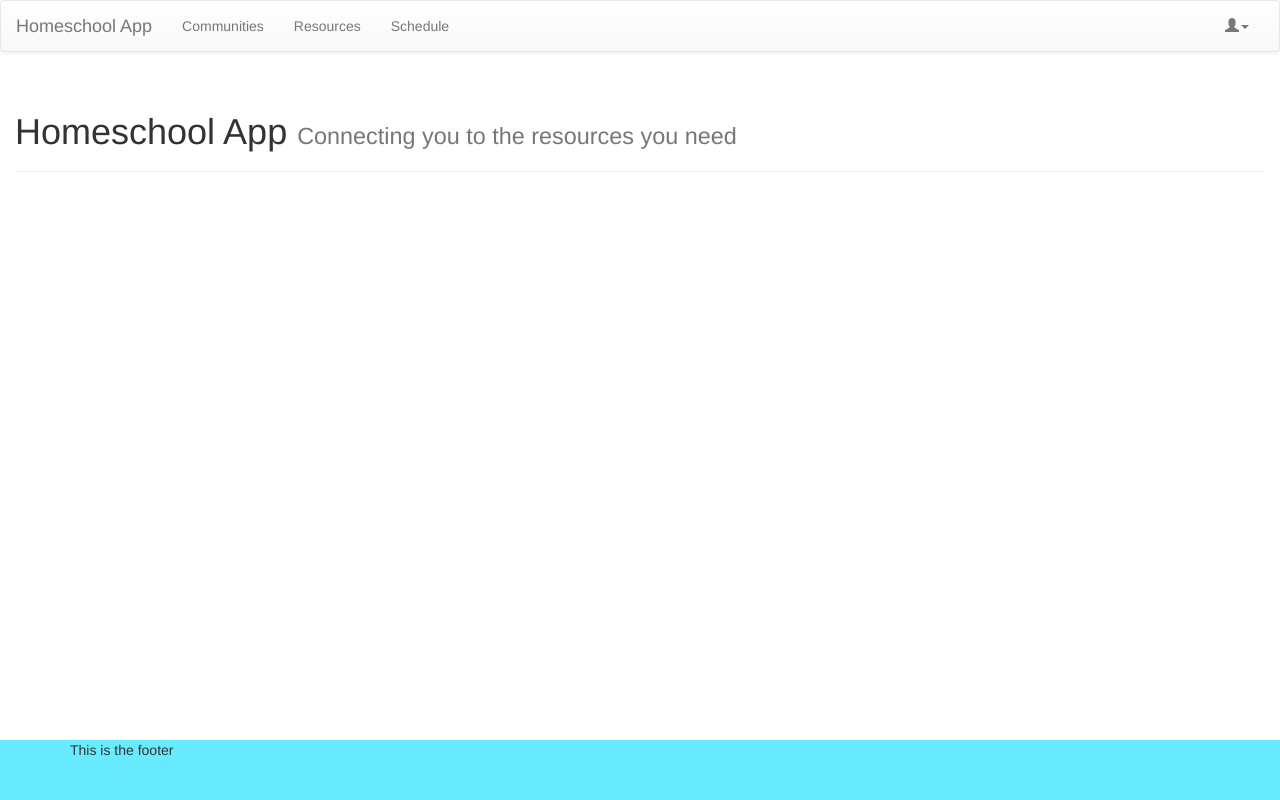
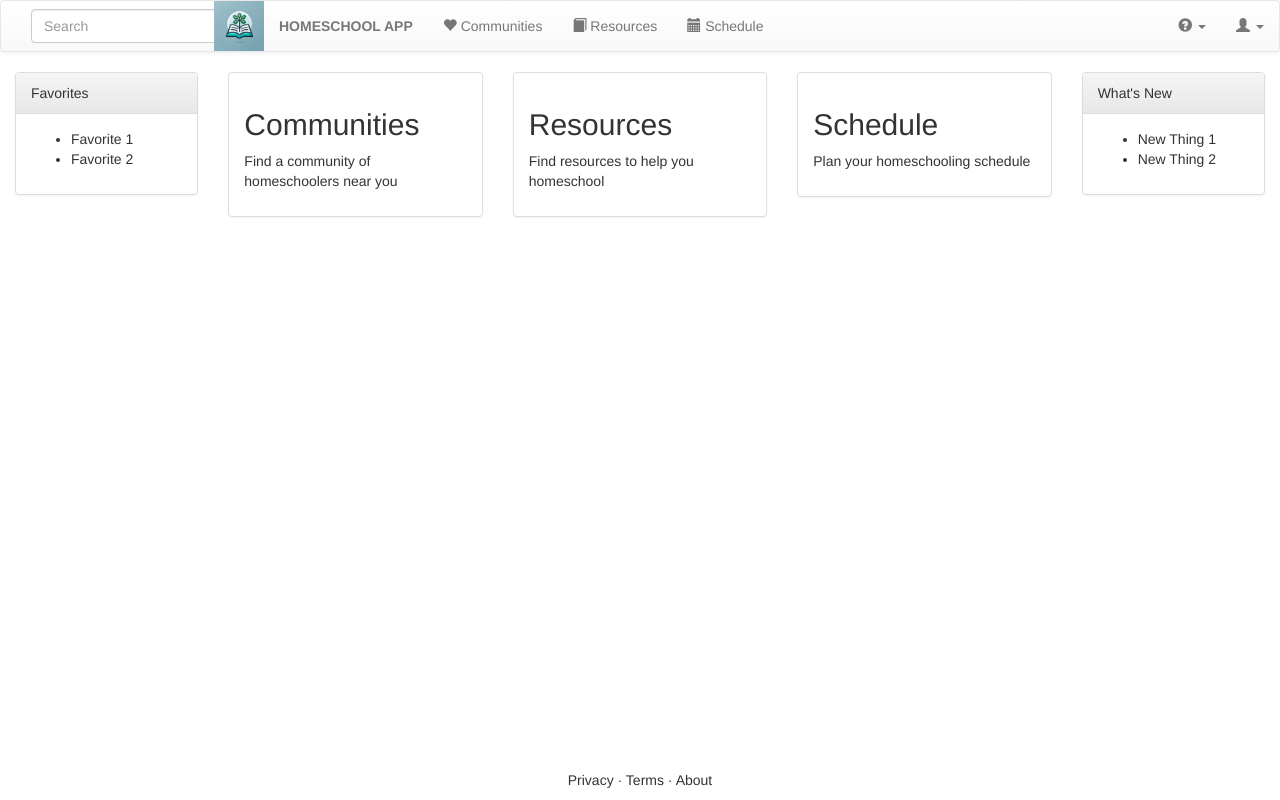
Before and after one commit to elnaterator/homeschool-app, a Django app: page / in a window 1280 px wide. Run offline with Django 5.2, Linux system fonts and the light colour scheme.

Commit message:
Add design of home page

```diff
--- a/app/settings.py
+++ b/app/settings.py
@@ -123,6 +123,10 @@ USE_TZ = True
 
 STATIC_URL = "static/"
 
+STATICFILES_DIRS = [
+    os.path.join(BASE_DIR, 'app', 'static'),
+]
+
 # Default primary key field type
 # https://docs.djangoproject.com/en/5.1/ref/settings/#default-auto-field
 
--- a/app/static/css/styles.css
+++ b/app/static/css/styles.css
@@ -5,18 +5,33 @@ html {
     min-height: 100%;
 }
 
+.bg-red {
+    background-color: #ff8888;
+}
+
+.bg-blue {
+    background-color: #8888ff;
+}
+
+.bg-green {
+    background-color: #88ff88;
+}
+
 body {
-    margin-bottom: 60px;
+    /*margin-bottom: 60px;*/
     /* Margin bottom by footer height */
+}
+
+.navbar-logo {
+    padding: 0;
 }
 
 .footer {
     position: absolute;
     bottom: 0;
     width: 100%;
-    height: 60px;
     /* Set the fixed height of the footer here */
-    background-color: #69ebff;
+    /* background-color: #b6f5ff; */
 }
 
 
@@ -32,10 +47,10 @@ body>.container {
     margin: 20px 0;
 }
 
-.footer>.container {
+/* .footer>.container {
     padding-right: 15px;
     padding-left: 15px;
-}
+} */
 
 code {
     font-size: 80%;
--- a/app/templates/index.html
+++ b/app/templates/index.html
@@ -27,40 +27,57 @@
 </head>
 
 <body>
-    <div class="container-fluid">
 
-        <div class="row header">
+    <header>
+        <div>
 
             <nav class="navbar navbar-default">
 
                 <div class="container-fluid">
 
+                    <div class="row">
+
+                        <div class="col-xs-2">
+                            <div class="navbar-header">
+                                <form class="navbar-form navbar-left">
+                                    <div class="form-group">
+                                        <input type="text" class="form-control" placeholder="Search">
+                                    </div>
+                                </form>
+                            </div>
+                        </div>
+
+                        <div class="col-xs-8">
+
                             <!-- Brand and toggle get grouped for better mobile display -->
                             <div class="navbar-header">
-                        <button type="button" class="navbar-toggle collapsed" data-toggle="collapse"
-                            data-target="#bs-example-navbar-collapse-1" aria-expanded="false">
-                            <span class="sr-only">Toggle navigation</span>
-                            <span class="icon-bar"></span>
-                            <span class="icon-bar"></span>
-                            <span class="icon-bar"></span>
-                        </button>
-                        <a class="navbar-brand" href="#">Homeschool App</a>
+                                <a class="navbar-brand navbar-logo" href="#">
+                                    <img class="media-object" src="{% static 'images/logo.webp' %}" alt="logo"
+                                        width="100%" height="100%">
+                                </a>
+
+                                <ul class="nav navbar-nav">
+                                    <li><a href="#"><b>HOMESCHOOL APP</b></a></li>
+                                    <li><a href="#"><span class="glyphicon glyphicon-heart" aria-hidden="true"></span>
+                                            Communities</a></li>
+                                    <li><a href="#"><span class="glyphicon glyphicon-book" aria-hidden="true"></span>
+                                            Resources</a></li>
+                                    <li><a href="#"><span class="glyphicon glyphicon-calendar"
+                                                aria-hidden="true"></span> Schedule</a></li>
+                                </ul>
                             </div>
 
-                    <!-- Collect the nav links, forms, and other content for toggling -->
-                    <div class="collapse navbar-collapse" id="bs-example-navbar-collapse-1">
+                        </div>
 
-                        <ul class="nav navbar-nav">
-                            <li><a href="#">Communities</a></li>
-                            <li><a href="#">Resources</a></li>
-                            <li><a href="#">Schedule</a></li>
-                        </ul>
+                        <div class="col-xs-2">
 
                             <ul class="nav navbar-nav navbar-right">
                                 <li class="dropdown">
                                     <a href="#" class="dropdown-toggle" data-toggle="dropdown" role="button"
-                                    aria-haspopup="true" aria-expanded="false"><span
-                                        class="glyphicon glyphicon-user"></span><span class="caret"></span></a>
+                                        aria-haspopup="true" aria-expanded="false">
+                                        <span class="glyphicon glyphicon-question-sign" aria-hidden="true"></span>
+                                        <span class="caret"></span>
+                                    </a>
                                     <ul class="dropdown-menu">
                                         <li><a href="#">Action</a></li>
                                         <li><a href="#">Another action</a></li>
@@ -69,28 +86,107 @@
                                         <li><a href="#">Separated link</a></li>
                                     </ul>
                                 </li>
+                                <li class="dropdown">
+                                    <a href="#" class="dropdown-toggle" data-toggle="dropdown" role="button"
+                                        aria-haspopup="true" aria-expanded="false">
+                                        <span class="glyphicon glyphicon-user" aria-hidden="true"></span>
+                                        <span class="caret"></span>
+                                    </a>
+                                    <ul class="dropdown-menu">
+                                        <li><a href="#">Action</a></li>
+                                        <li><a href="#">Another action</a></li>
+                                        <li><a href="#">Something else here</a></li>
+                                        <li role="separator" class="divider"></li>
+                                        <li><a href="#">Separated link</a></li>
+                                    </ul>
+                                </li>
+
                             </ul>
 
-                    </div><!-- /.navbar-collapse -->
+                        </div>
+
+                    </div>
+
                 </div><!-- /.container-fluid -->
+
             </nav>
         </div>
-        <div class="row body">
-            <div class="col-xs-12">
-                <div class="page-header">
-                    <h1>Homeschool App <small>Connecting you to the resources you need</small></h1>
+    </header>
+
+    <div class="body container-fluid">
+
+        <div class="row">
+
+            <div class="col-xs-2">
+                <div class="panel panel-default">
+                    <div class="panel-heading">Favorites</div>
+                    <div class="panel-body">
+                        <ul>
+                            <li>Favorite 1</li>
+                            <li>Favorite 2</li>
+                        </ul>
                     </div>
                 </div>
             </div>
 
+            <div class="col-xs-8">
 
+                <div class="row">
+
+                    <div class="col-xs-4">
+                        <div class="panel panel-default">
+                            <div class="panel-body">
+                                <h2>Communities</h2>
+                                <p>Find a community of homeschoolers near you</p>
+                            </div>
+
+                        </div>
+                    </div>
+
+                    <div class="col-xs-4">
+                        <div class="panel panel-default">
+                            <div class="panel-body">
+                                <h2>Resources</h2>
+                                <p>Find resources to help you homeschool</p>
+                            </div>
+                        </div>
+                    </div>
+
+                    <div class="col-xs-4">
+                        <div class="panel panel-default">
+                            <div class="panel-body">
+                                <h2>Schedule</h2>
+                                <p>Plan your homeschooling schedule</p>
+                            </div>
+                        </div>
+                    </div>
 
                 </div>
 
-    <footer class="footer" style="position: absolute; bottom: 0; width: 100%">
-        <div class="container">
-            <p>This is the footer</p>
             </div>
+
+            <div class="col-xs-2">
+                <div class="panel panel-default">
+                    <div class="panel-heading">What's New</div>
+                    <div class="panel-body">
+                        <ul>
+                            <li>New Thing 1</li>
+                            <li>New Thing 2</li>
+                        </ul>
+                    </div>
+                </div>
+            </div>
+
+        </div>
+
+    </div>
+
+    <footer class="footer">
+
+        <div class="container text-center">
+            <p><span>Privacy</span><span> · </span><span>Terms</span><span> · </span><span>About</span></p>
+        </div>
+
     </footer>
 
 </body>
```
Also changed, not shown: app/static/images/logo.webp (added). Lines whose indentation alone changed are shown as unchanged.
